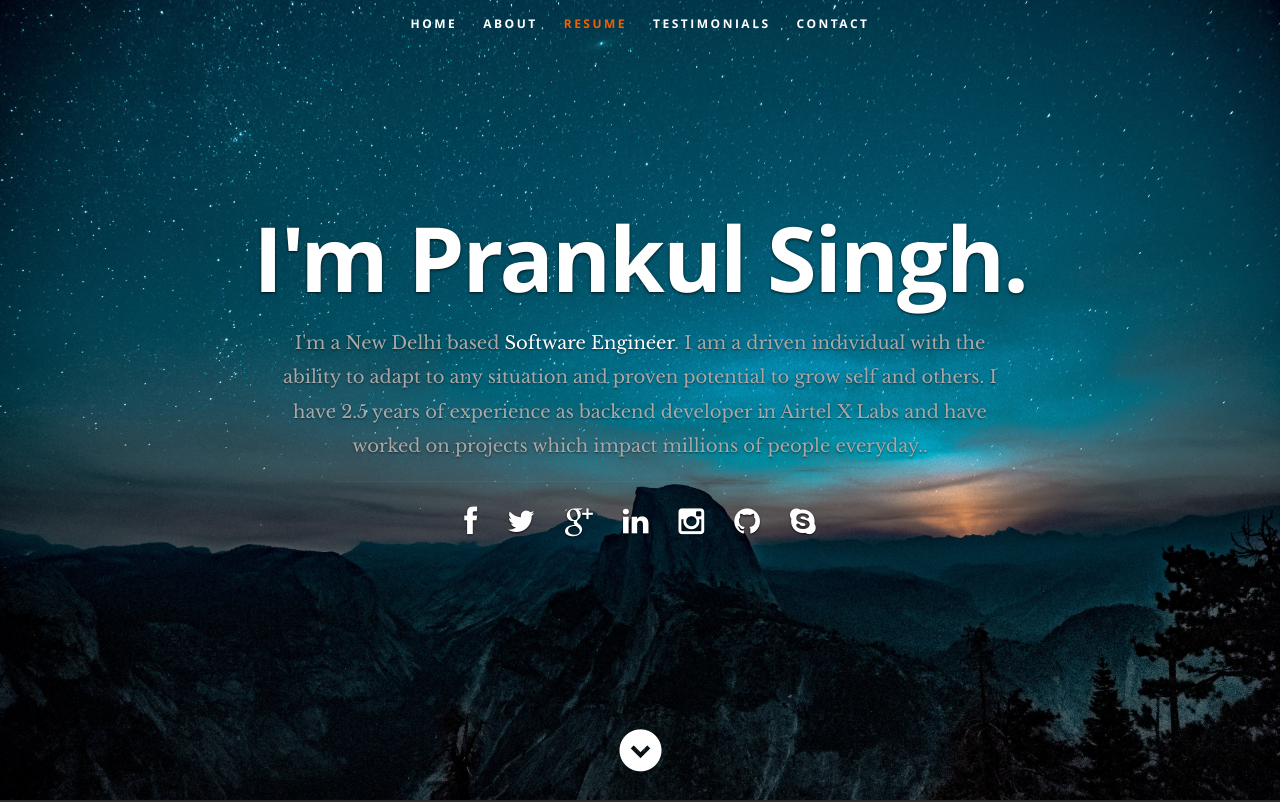
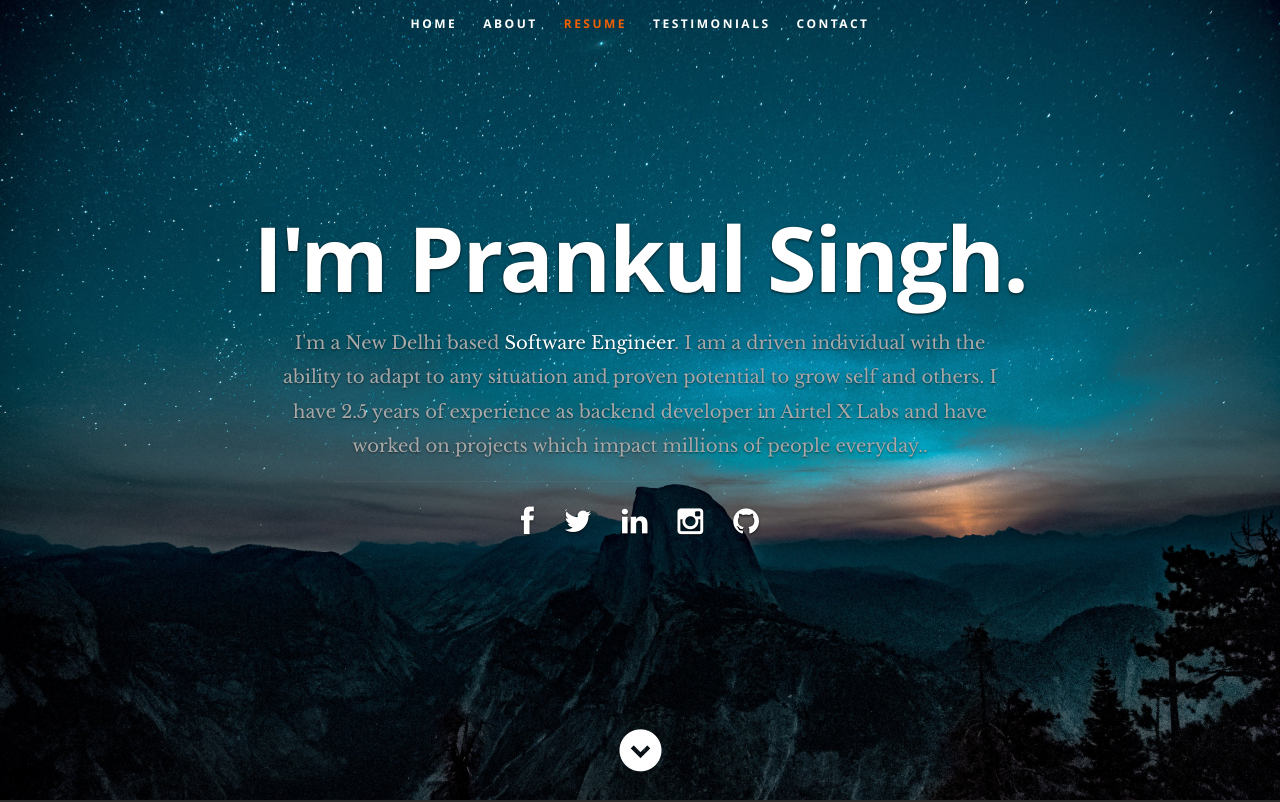
Before and after one commit to prankulsingh/resume, a React (Create React App) app: page / in a window 1280 px wide. Shown: the top 802 px of the page. Built offline with nearby package versions, Linux system fonts and the light colour scheme.

Commit message:
links in different tabs

```diff
--- a/public/resumeData.json
+++ b/public/resumeData.json
@@ -20,38 +20,28 @@
     "social":[
       {
         "name":"facebook",
-        "url":"http://facebook.com/tim.baker.906",
+        "url":"http://facebook.com/prankulsingh",
         "className":"fa fa-facebook"
       },
       {
         "name":"twitter",
-        "url":"http://twitter.com",
+        "url":"http://twitter.com/prankulsingh",
         "className":"fa fa-twitter"
       },
       {
-        "name":"google-plus",
-        "url":"http://googleplus.com/tbakerx",
-        "className":"fa fa-google-plus"
-      },
-      {
         "name":"linkedin",
-        "url":"https://www.linkedin.com/in/tim-baker-8420009a/",
+        "url":"https://www.linkedin.com/in/prankulsingh/",
         "className":"fa fa-linkedin"
       },
       {
         "name":"instagram",
-        "url":"http://instagram.com/tbaker_x",
+        "url":"http://instagram.com/prankulsingh",
         "className":"fa fa-instagram"
       },
       {
         "name":"github",
-        "url":"http://github.com/tbakerx",
+        "url":"http://github.com/prankulsingh",
         "className":"fa fa-github"
-      },
-      {
-        "name":"skype",
-        "url":"http://skype.com",
-        "className":"fa fa-skype"
       }
     ]
   },
--- a/src/Components/Contact.js
+++ b/src/Components/Contact.js
@@ -8,6 +8,7 @@ class Contact extends Component {
             var street = this.props.data.address.street;
             var city = this.props.data.address.city;
             var state = this.props.data.address.state;
+            var country = this.props.data.address.country;
             var zip = this.props.data.address.zip;
             var phone = this.props.data.phone;
             var email = this.props.data.email;
@@ -85,7 +86,7 @@ class Contact extends Component {
                             <p className="address">
                                 {name}<br/>
                                 {street} <br/>
-                                {city}, {state} {zip}<br/>
+                                {city}, {state}, {country}<br/>
                                 {/*<span>{phone}</span><br/>*/}
                                 <a href={`mailto:${email}`}><span>{email}</span></a>
                             </p>
--- a/src/Components/Footer.js
+++ b/src/Components/Footer.js
@@ -5,7 +5,7 @@ class Footer extends Component {
 
     if(this.props.data){
       var networks= this.props.data.social.map(function(network){
-        return <li key={network.name}><a href={network.url}><i className={network.className}></i></a></li>
+        return <li key={network.name}><a href={network.url} target="_blank"><i className={network.className}></i></a></li>
       })
     }
 
@@ -19,8 +19,8 @@ class Footer extends Component {
            </ul>
 
            <ul className="copyright">
-              <li>&copy; Copyright 2017 Tim Baker</li>
-              <li>Design by <a title="Styleshout" href="http://www.styleshout.com/">Styleshout</a></li>
+              <li>&copy; Copyright {new Date().getFullYear()} Prankul Singh</li>
+              {/*<li>Design by <a title="Styleshout" href="http://www.styleshout.com/">Styleshout</a></li>*/}
            </ul>
 
         </div>
--- a/src/Components/Header.js
+++ b/src/Components/Header.js
@@ -9,7 +9,7 @@ class Header extends Component {
       var description= this.props.data.description;
       var city= this.props.data.address.city;
       var networks= this.props.data.social.map(function(network){
-        return <li key={network.name}><a href={network.url}><i className={network.className}></i></a></li>
+        return <li key={network.name}><a href={network.url} target="_blank"><i className={network.className}></i></a></li>
       })
     }
 
```
